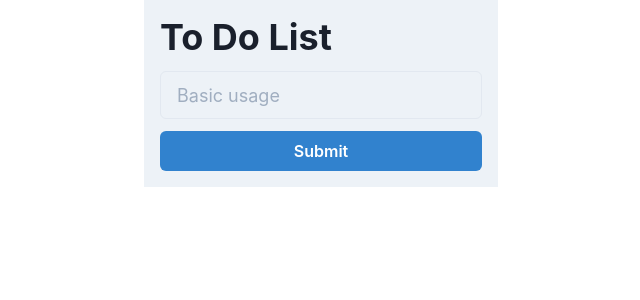
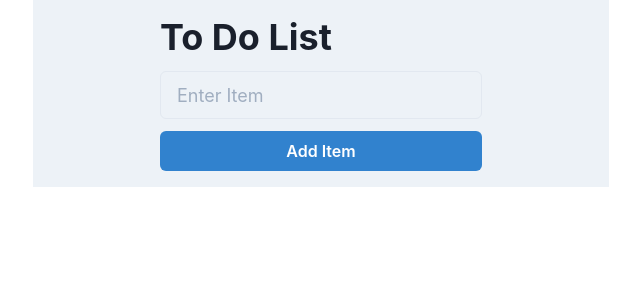
Before and after one commit to AhmedAlsudairi/React-TypeScript-To-Do-List, a React (Create React App) app: page / in a window 1280 px wide. Shown: the top 300 px of the page, without its empty margins (319-959 px from the left). Built offline with nearby package versions, Linux system fonts and the light colour scheme.

Commit message:
modifing the style of components

```diff
--- a/src/App.tsx
+++ b/src/App.tsx
@@ -3,7 +3,7 @@ import './App.css';
 import { TextField } from './components/textField';
 import { SubmitBtn } from './components/submitBtn';
 import { Item } from './components/item';
-import {Stack, Heading, Box, Container} from '@chakra-ui/react'
+import {Stack, Heading, Box, Container, Text} from '@chakra-ui/react'
 function App() {
   const [items, setItems] = useState<string []>([])
   const [text, setText] = useState<string>('')
@@ -27,7 +27,7 @@ const removeItem = (id: number) => {
   setItems([...newItems]);
 }
   return (
-    <Container maxW="xl" centerContent>
+    <Container bg='gray.100' maxW="xl" centerContent>
   <Box padding="4" bg="gray.100" maxW="3xl">
   <Stack spacing={3}>
       <Heading>To Do List</Heading>
@@ -36,6 +36,7 @@ const removeItem = (id: number) => {
 
       <SubmitBtn handleClick={submitItem}/>
 
+      {items.length > 0 ? <Text color="gray.500" isTruncated>Click on an item to remove it</Text> : null}
 
         {items.map((item,index)=>
           <Item handleClick={()=>removeItem(index)} key={index} id={index}>{item}</Item>
--- a/src/components/item.tsx
+++ b/src/components/item.tsx
@@ -10,7 +10,7 @@ interface Props {
 export const Item: React.FC<Props> = (props) => {
 
     return (
-        <Box bg="deepskyblue" w="100%" p={4} color="white" onClick={()=>props.handleClick(props.id)} >
+        <Box bg="red.600" w="100%" p={3} color="white" borderRadius='md' onClick={()=>props.handleClick(props.id)} >
             {props.children}
         </Box>
     )
--- a/src/components/submitBtn.tsx
+++ b/src/components/submitBtn.tsx
@@ -12,6 +12,6 @@ export const SubmitBtn: React.FC<Props> = (props) => {
     }
 
     return(
-        <Button onClick={(event)=>{handleClick(event)}} colorScheme="blue" >Submit</Button>
+        <Button onClick={(event)=>{handleClick(event)}} colorScheme="blue" >Add Item</Button>
     )
 }
--- a/src/components/textField.tsx
+++ b/src/components/textField.tsx
@@ -10,7 +10,7 @@ export const TextField: React.FC<Props> = (props) => {
 
     return(
 
-    <Input placeholder="Basic usage" value={props.text} onChange={(event) => props.handleChange(event.target.value)} size="lg"/>
+    <Input placeholder="Enter Item" value={props.text} onChange={(event) => props.handleChange(event.target.value)} size="lg"/>
 
     )
 }
```
